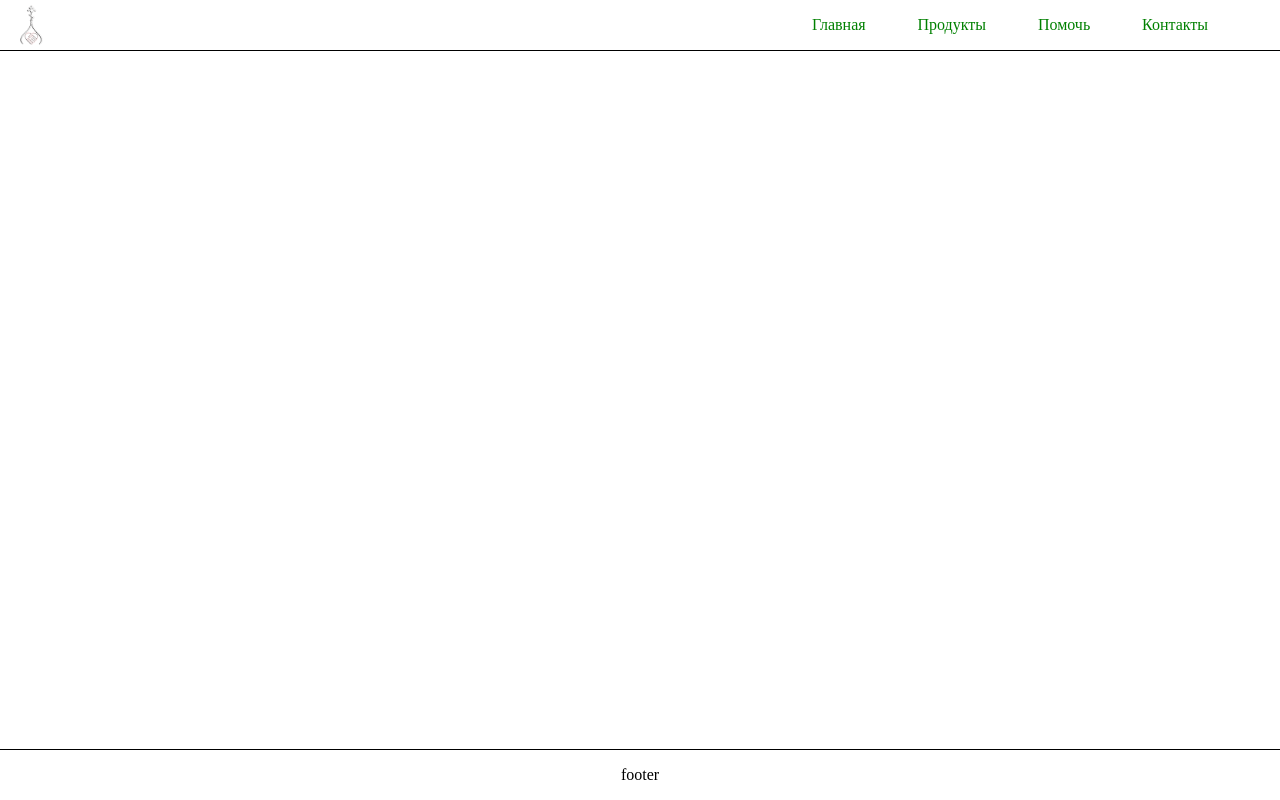
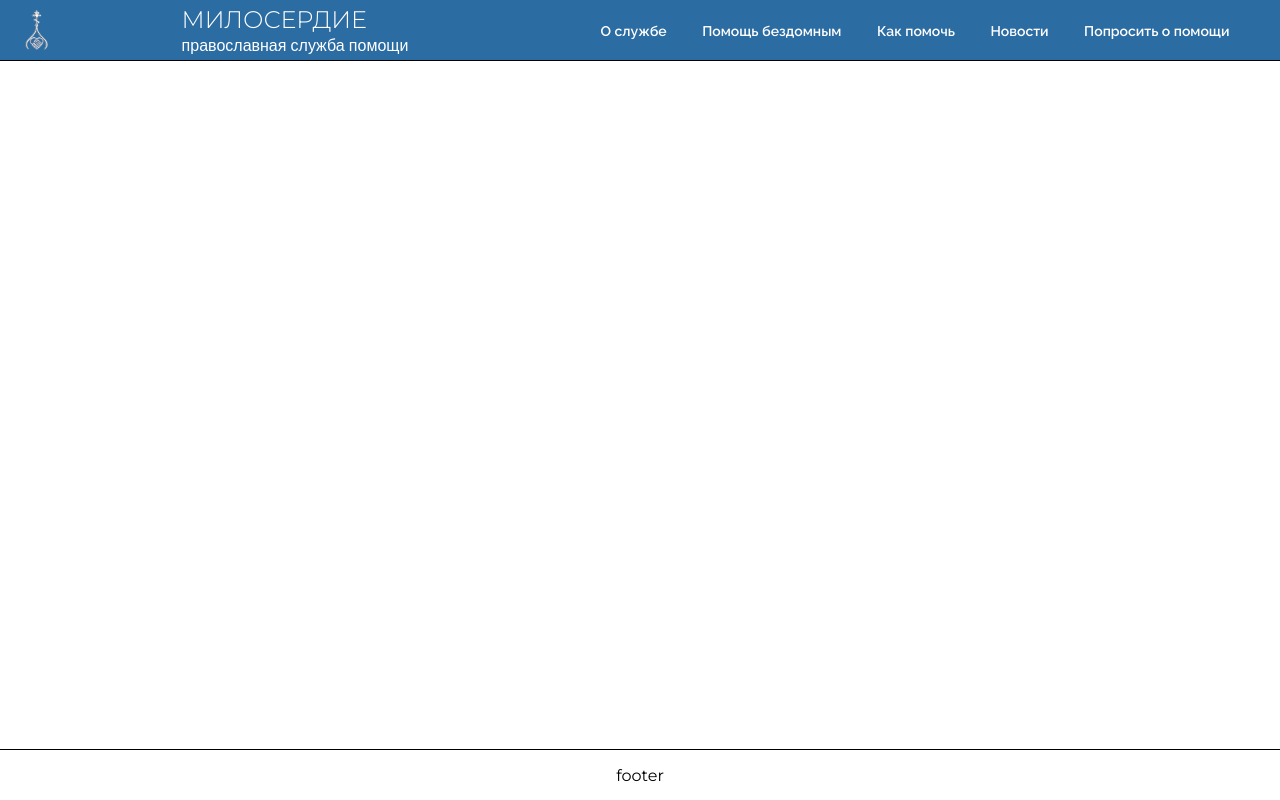
Before and after one commit to alexbrestby/miloserdiebrest, a website built with Vite: page index.html in a window 1280 px wide. Built offline with nearby package versions, Linux system fonts and the light colour scheme.

Commit message:
feat: add header

```diff
--- a/src/js/header.js
+++ b/src/js/header.js
@@ -7,19 +7,36 @@ header.appendChild(nav);
 
 const navLogo = document.createElement("div");
 navLogo.classList.add("nav-logo");
+
+const navHeader = document.createElement("div");
+navHeader.classList.add("nav-header");
+
 const navLogoImg = document.createElement("img");
 navLogoImg.classList.add("nav-logo__img");
 navLogoImg.src = `assets/images/miloserdie_logo.jpg`;
+
 navLogo.appendChild(navLogoImg);
 nav.appendChild(navLogo);
+
+const navHeaderH1 = document.createElement("h1");
+navHeaderH1.classList.add("nav-header__h1");
+navHeaderH1.innerHTML = `милосердие`;
+
+const navHeaderP = document.createElement("p");
+navHeaderP.classList.add("nav-header__p")
+navHeaderP.innerHTML = `православная служба помощи`;
+
+navHeader.appendChild(navHeaderH1);
+navHeader.append(navHeaderP);
+nav.appendChild(navHeader);
 
 const navUl = document.createElement("ul");
 navUl.classList.add("nav-list");
 nav.appendChild(navUl);
 
-const navArray = ["Главная", "Продукты", "Помочь", "Контакты"]
+const navArray = ["О службе", "Помощь бездомным", "Как помочь", "Новости", "Попросить о помощи"]
 
-for (let i = 0; i < 4; i++) {
+for (let i = 0; i < 5; i++) {
     let navLi = document.createElement("li");
     navLi.classList.add("nav-item");
 
--- a/src/js/main.js
+++ b/src/js/main.js
@@ -1,5 +1,4 @@
 const main = document.createElement("div");
 main.classList.add("main");
-main.innerHTML = ``;
 
 export { main };
--- a/src/style/_header.sass
+++ b/src/style/_header.sass
@@ -3,8 +3,10 @@
     justify-content: center
     width: 100%
     height: 50px
+    padding: rem(5)
     background-color: #fff
     border-bottom: 1px solid #000
+    background-color: #2b6ca3
 
 .nav
     display: flex
@@ -12,17 +14,35 @@
     width: 100%
     padding: 0 20px
 
+.nav-header__h1,
+.nav-header__p
+    margin: 0
+    padding: 0
+    color: #ffffff
+    font-weight: 300
+
+.nav-header__h1
+    text-transform: uppercase
+    font-size: rem(24)
+
+.nav-header__p
+    font-family: $open-sans
+    font-weight: 200
+
 .nav-list
     display: flex
-    flex: 0 1 rem(500)
+    flex: 0 1 rem(700)
     justify-content: space-evenly
     list-style: none
     .nav-item
         .nav-link
             text-decoration: none
-            color: green
+            color: #ffffff
+            font-family: $raleway
+            font-size: rem(14)
+            font-weight: 600
             &:hover
-                color: red
+                color: #f2bf5e
                 cursor: pointer
 
 .nav-logo
--- a/src/style/style.sass
+++ b/src/style/style.sass
@@ -1,6 +1,6 @@
-
-@import url(https://fonts.googleapis.com/css?family=Raleway:100,200,300,regular,500,600,700,800,900,100italic,200italic,300italic,italic,500italic,600italic,700italic,800italic,900italic)
+@import 'fonts'
 @import 'functions'
+@import 'variables'
 @import 'header'
 @import 'main'
 @import 'footer'
@@ -9,7 +9,7 @@
     // border: 1px solid black
 
 :root
-    font-family: Raleway sans-serif
+    font-family: $montserrat
 
 body
     margin: 0
```
